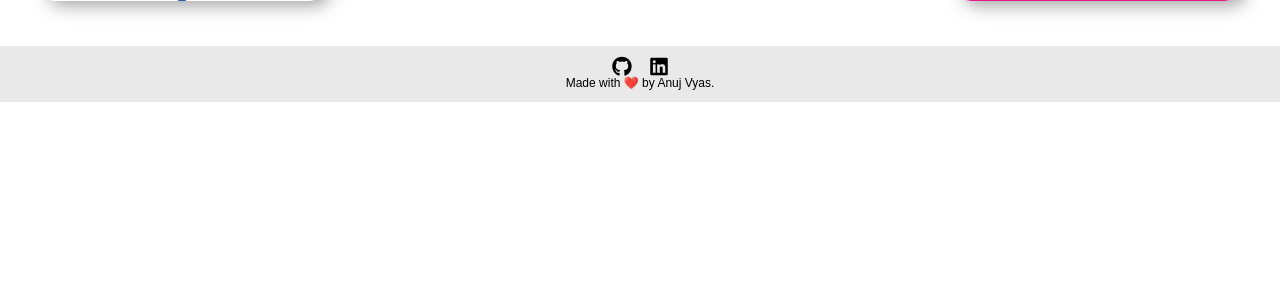
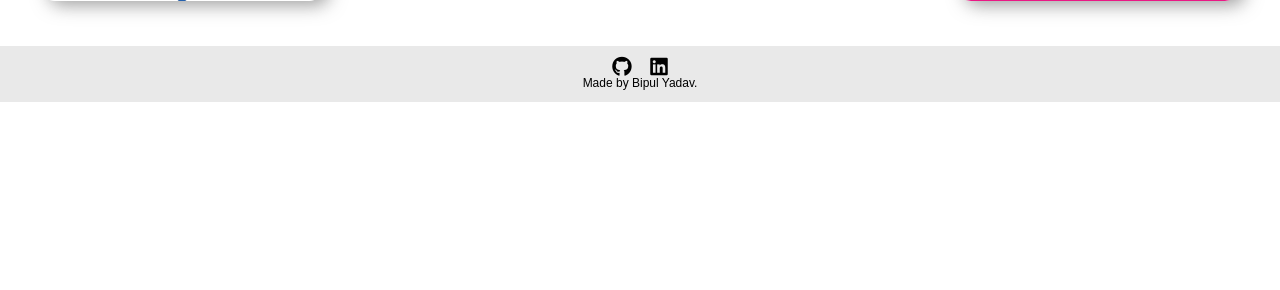
Before and after one commit to YBIPUL/IPL_SCORE, a Flask app: template templates/result.html in a window 1280 px wide. Shown: the part 510-800 px from the top of the page. Run offline with Flask 2, Linux system fonts and the light colour scheme; the template is opened without the code that fills it, so the values that code supplies are empty; parts of the project's set-up code (start-up, migrations or seed data) failed here and were passed over; some libraries are stand-ins or nearby versions.

Commit message:
Update result.html

```diff
--- a/templates/result.html
+++ b/templates/result.html
@@ -120,10 +120,10 @@
         <!-- Footer -->
        <div class='footer'>
            <div class="contact">
-               <a target="_blank" href="https://github.com/anujvyas/IPL-First-Innings-Score-Prediction-Deployment"><i class="fab fa-github fa-lg contact-icon"></i></a>
-               <a target="_blank" href="https://www.linkedin.com/in/anujkvyas"><i class="fab fa-linkedin fa-lg contact-icon"></i></a>
+               <a target="_blank" href="https://github.com/YBIPUL"><i class="fab fa-github fa-lg contact-icon"></i></a>
+               <a target="_blank" href="https://www.linkedin.com/in/bipul-yadav-982342218/"><i class="fab fa-linkedin fa-lg contact-icon"></i></a>
            </div>
-           <p class='footer-description'>Made with ❤️ by Anuj Vyas.</p>
+           <p class='footer-description'>Made by Bipul Yadav.</p>
        </div>
 
     </body>
```
